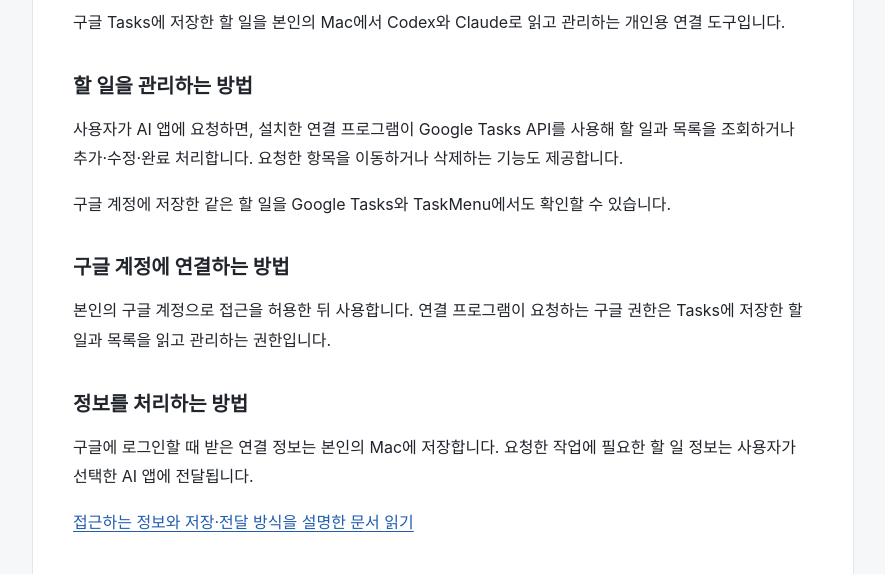
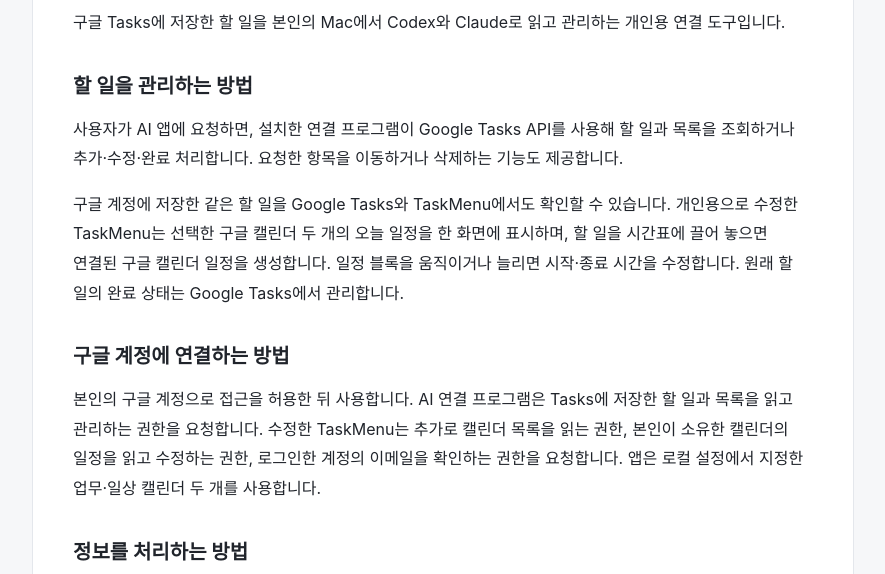
Before and after one commit to team-thezet/personal-tasks-connector-info, a plain HTML site: page index.html in a window 1280 px wide. Shown: the part 206-780 px from the top of the page, without its empty margins (197-1082 px from the left). Drawn offline with Linux system fonts and the light colour scheme.

Commit message:
Describe personal TaskMenu calendar scheduling and data handling

```diff
--- a/index.html
+++ b/index.html
@@ -13,11 +13,11 @@
   <p>구글 Tasks에 저장한 할 일을 본인의 Mac에서 Codex와 Claude로 읽고 관리하는 개인용 연결 도구입니다.</p>
   <h2>할 일을 관리하는 방법</h2>
   <p>사용자가 AI 앱에 요청하면, 설치한 연결 프로그램이 Google Tasks API를 사용해 할 일과 목록을 조회하거나 추가·수정·완료 처리합니다. 요청한 항목을 이동하거나 삭제하는 기능도 제공합니다.</p>
-  <p>구글 계정에 저장한 같은 할 일을 Google Tasks와 TaskMenu에서도 확인할 수 있습니다.</p>
+  <p>구글 계정에 저장한 같은 할 일을 Google Tasks와 TaskMenu에서도 확인할 수 있습니다. 개인용으로 수정한 TaskMenu는 선택한 구글 캘린더 두 개의 오늘 일정을 한 화면에 표시하며, 할 일을 시간표에 끌어 놓으면 연결된 구글 캘린더 일정을 생성합니다. 일정 블록을 움직이거나 늘리면 시작·종료 시간을 수정합니다. 원래 할 일의 완료 상태는 Google Tasks에서 관리합니다.</p>
   <h2>구글 계정에 연결하는 방법</h2>
-  <p>본인의 구글 계정으로 접근을 허용한 뒤 사용합니다. 연결 프로그램이 요청하는 구글 권한은 Tasks에 저장한 할 일과 목록을 읽고 관리하는 권한입니다.</p>
+  <p>본인의 구글 계정으로 접근을 허용한 뒤 사용합니다. AI 연결 프로그램은 Tasks에 저장한 할 일과 목록을 읽고 관리하는 권한을 요청합니다. 수정한 TaskMenu는 추가로 캘린더 목록을 읽는 권한, 본인이 소유한 캘린더의 일정을 읽고 수정하는 권한, 로그인한 계정의 이메일을 확인하는 권한을 요청합니다. 앱은 로컬 설정에서 지정한 업무·일상 캘린더 두 개를 사용합니다.</p>
   <h2>정보를 처리하는 방법</h2>
-  <p>구글에 로그인할 때 받은 연결 정보는 본인의 Mac에 저장합니다. 요청한 작업에 필요한 할 일 정보는 사용자가 선택한 AI 앱에 전달됩니다.</p>
+  <p>구글에 로그인할 때 받은 연결 정보는 본인의 Mac에 저장합니다. 수정한 TaskMenu의 접근·갱신 토큰은 macOS 키체인에 저장합니다. 요청한 작업에 필요한 할 일 정보는 사용자가 선택한 AI 앱에 전달됩니다.</p>
   <p><a href="privacy.html">접근하는 정보와 저장·전달 방식을 설명한 문서 읽기</a></p>
   <footer>이 페이지는 개인용 연결 도구의 목적과 정보 처리 방식을 설명하는 정적 문서입니다. Google, OpenAI, Anthropic이 제공하는 공식 앱이 아닙니다.</footer>
 </main>
```
